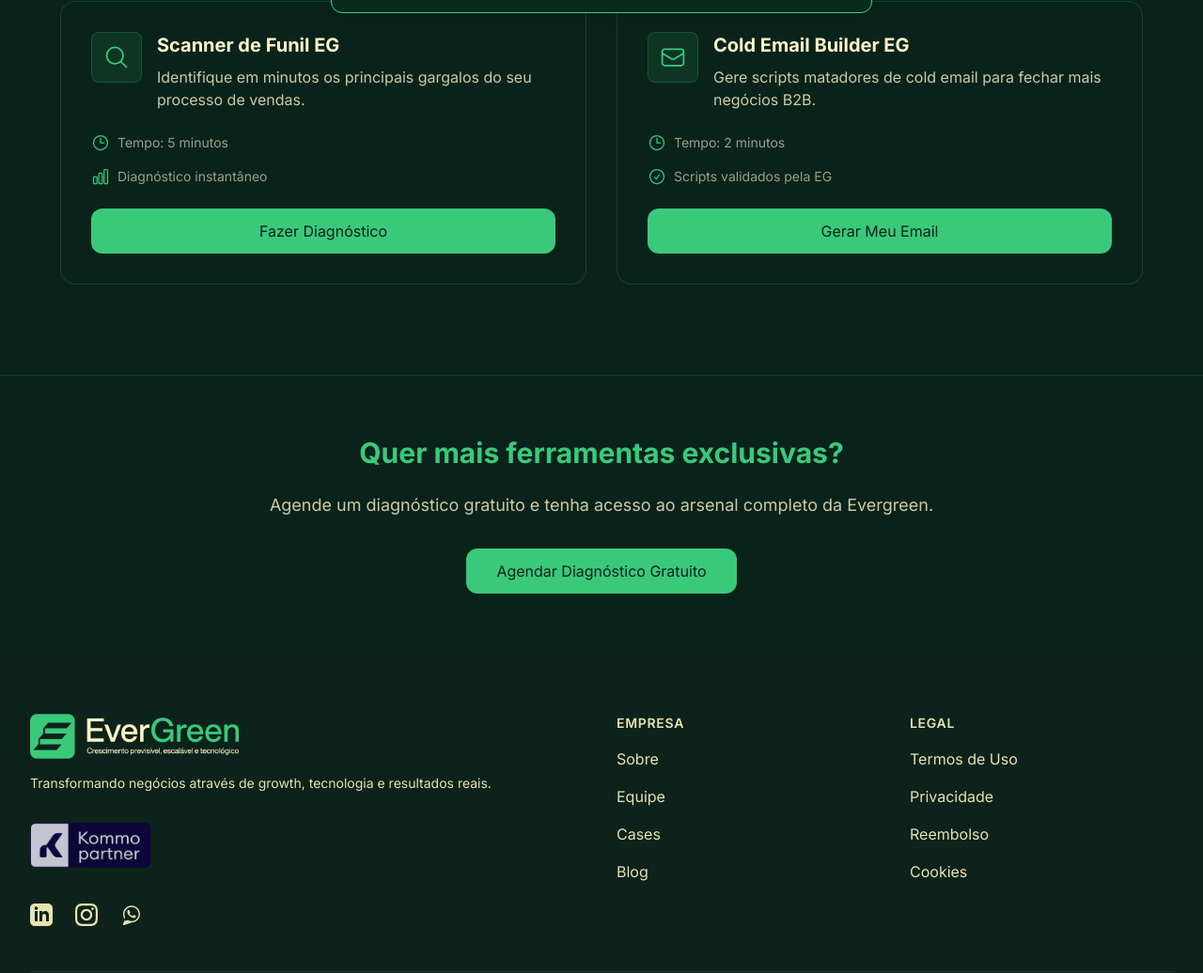
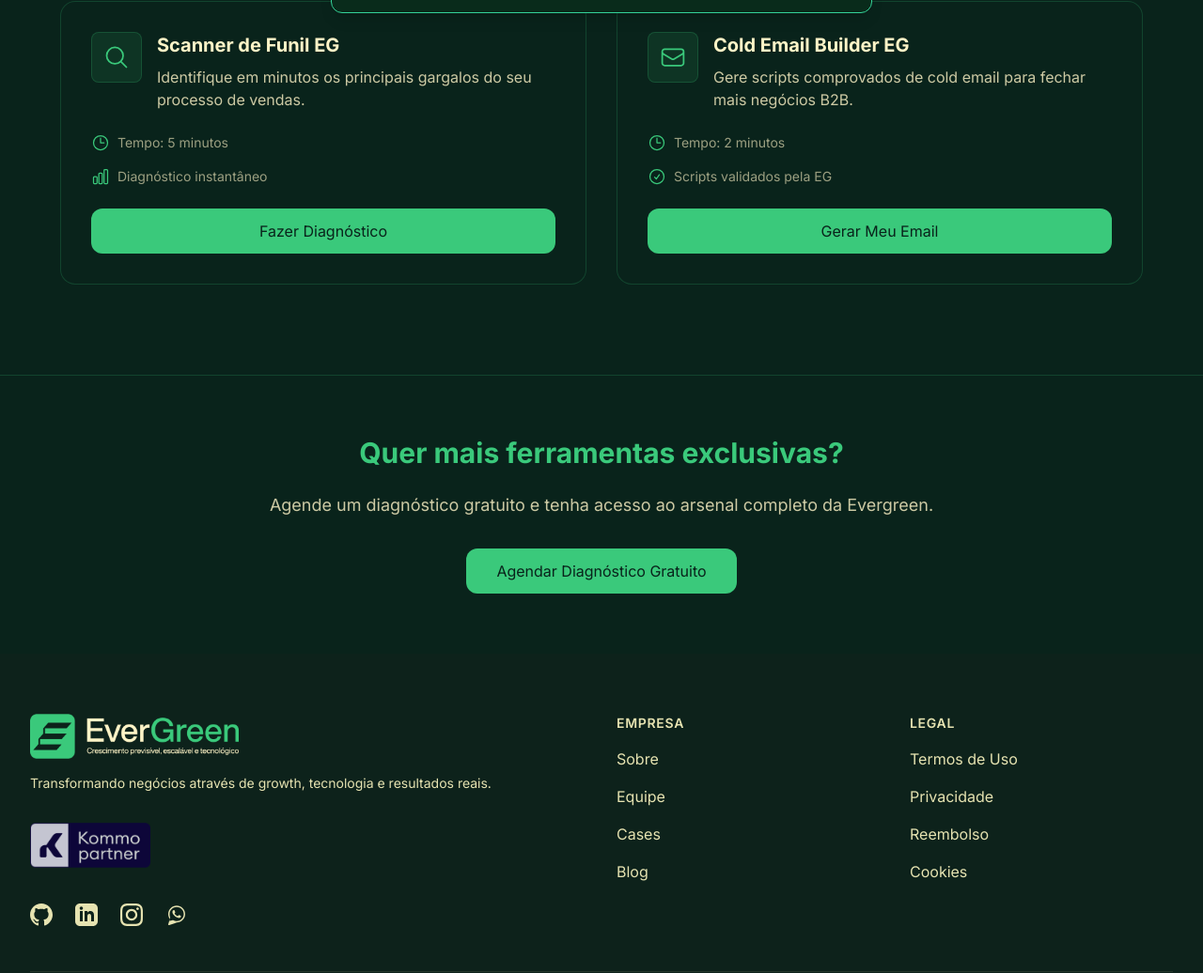
Before and after one commit to EverGreen-Agency/eg, a Next.js app: page /ferramentas in a window 1280 px wide. Shown: the part 770-1806 px from the top of the page at 94% size. Built offline with nearby package versions, Linux system fonts and the light colour scheme.

Commit message:
feat(): Badge Github

```diff
--- a/src/app/ferramentas/page.tsx
+++ b/src/app/ferramentas/page.tsx
@@ -155,7 +155,7 @@ export default function FerramentasPage() {
                 <div className="ml-4">
                   <h3 className="text-xl font-bold mb-2 text-[#FFF4C7]">Cold Email Builder EG</h3>
                   <p className="text-[#FFF4C7]/80">
-                    Gere scripts matadores de cold email para fechar mais negócios B2B.
+                    Gere scripts comprovados de cold email para fechar mais negócios B2B.
                   </p>
                 </div>
               </div>
--- a/src/app/sobre/page.tsx
+++ b/src/app/sobre/page.tsx
@@ -45,7 +45,7 @@ export default function SobrePage() {
             <div className="glass-card p-8 bg-[#09231B]/50 border border-[#3AC97B]/20 rounded-xl">
               <h3 className="text-2xl font-bold mb-4 text-[#3AC97B]">Nossa Visão</h3>
               <p className="text-[#FFF4C7]/80">
-                Ser a referência global em soluções integradas de growth, IA e operações de receita para empresas B2B.
+                Ser a referência global em soluções integradas de growth, IA e operações de receita para empresas B2B e B2C.
               </p>
             </div>
           </motion.div>
--- a/src/components/Footer.tsx
+++ b/src/components/Footer.tsx
@@ -34,6 +34,12 @@ export default function Footer() {
               </a>
             </div>
             <div className="mt-6 flex space-x-6">
+              <a href="https://github.com/EverGreen-Agency" target="_blank" rel="noopener noreferrer" className="text-[#E6E3B1] hover:text-emerald-500">
+                <span className="sr-only">GitHub</span>
+                <svg className="h-6 w-6" fill="currentColor" viewBox="0 0 24 24">
+                  <path d="M12 0c-6.626 0-12 5.373-12 12 0 5.302 3.438 9.8 8.207 11.387.599.111.793-.261.793-.577v-2.234c-3.338.726-4.033-1.416-4.033-1.416-.546-1.387-1.333-1.756-1.333-1.756-1.089-.745.083-.729.083-.729 1.205.084 1.839 1.237 1.839 1.237 1.07 1.834 2.807 1.304 3.492.997.107-.775.418-1.305.762-1.604-2.665-.305-5.467-1.334-5.467-5.931 0-1.311.469-2.381 1.236-3.221-.124-.303-.535-1.524.117-3.176 0 0 1.008-.322 3.301 1.23.957-.266 1.983-.399 3.003-.404 1.02.005 2.047.138 3.006.404 2.291-1.552 3.297-1.23 3.297-1.23.653 1.653.242 2.874.118 3.176.77.84 1.235 1.911 1.235 3.221 0 4.609-2.807 5.624-5.479 5.921.43.372.823 1.102.823 2.222v3.293c0 .319.192.694.801.576 4.765-1.589 8.199-6.086 8.199-11.386 0-6.627-5.373-12-12-12z" />
+                </svg>
+              </a>
               <a href="https://www.linkedin.com/company/106525857" className="text-[#E6E3B1] hover:text-emerald-500">
                 <span className="sr-only">LinkedIn</span>
                 <svg className="h-6 w-6" fill="currentColor" viewBox="0 0 24 24">
```
